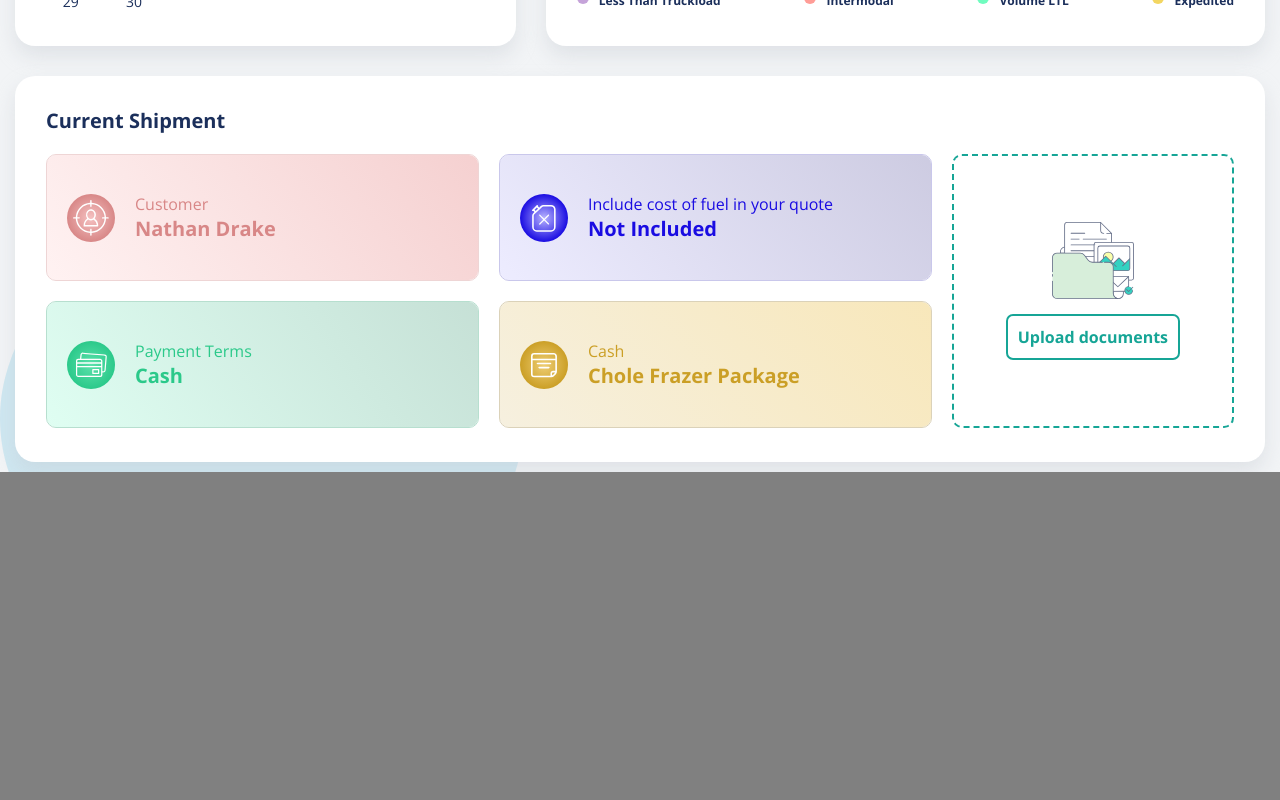
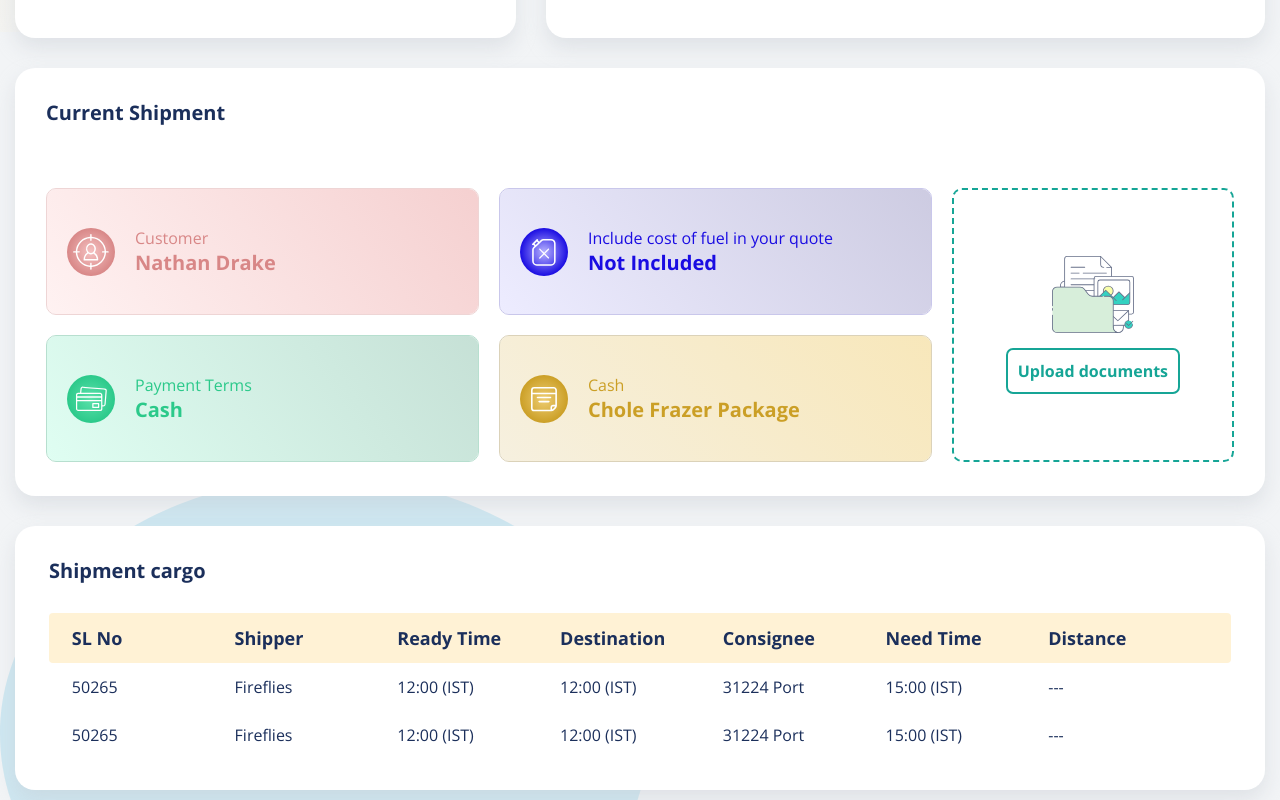
Before and after one commit to KamilTokarz110/Vue-dashboard, a Vue app: page / in a window 1280 px wide. Shown: the part 910-1710 px from the top of the page. Before the commit the page ends 1382 px from the top, so only its background shows below. Built offline with nearby package versions, Linux system fonts and the light colour scheme.

Commit message:
styling shipment-cargo component

```diff
--- a/src/components/Section_main.vue
+++ b/src/components/Section_main.vue
@@ -124,7 +124,23 @@
       .card--current-shipment__item-upload
         img.card--current-shipment__image(src="../assets/files.svg")
         a.card--current-shipment__link Upload documents
-  //- .card.card--cargo-shipment cargo-shipment
+  .card.card--cargo-shipment
+    h2.card--cargo-shipment__title Shipment cargo
+    ul.card--cargo-shipment__list.card--cargo-shipment__list--title
+      li.card--cargo-shipment__item.card--cargo-shipment__item--bold(
+        v-for="(cargo, index) in cargos",
+        :key="index"
+      ) {{ cargo }}
+    ul.card--cargo-shipment__list.card--cargo-shipment__list--info
+      li.card--cargo-shipment__item-info(
+        v-for="(information, index) in informations",
+        :key="index"
+      ) {{ information }}
+    ul.card--cargo-shipment__list.card--cargo-shipment__list--info
+      li.card--cargo-shipment__item-info(
+        v-for="(information, index) in informations",
+        :key="index"
+      ) {{ information }}
 </template>
 
 <script>
@@ -151,6 +167,24 @@ export default {
         "4 PM",
         "5 PM",
       ],
+      cargos: [
+        "SL No",
+        "Shipper",
+        "Ready Time",
+        "Destination",
+        "Consignee",
+        "Need Time",
+        "Distance",
+      ],
+      informations: [
+        "50265",
+        "Fireflies",
+        "12:00 (IST)",
+        "12:00 (IST)",
+        "31224 Port",
+        "15:00 (IST)",
+        "---",
+      ],
     };
   },
 };
--- a/src/scss/_main.scss
+++ b/src/scss/_main.scss
@@ -738,7 +738,7 @@ html {
     @include xl {
       flex-basis: calc((100% / 12) * 3 - 30px);
       max-width: calc((100% / 12) * 3 - 30px);
-      padding: 29px 51px 38px 50px;
+      padding: 29px 51px 29px 51px;
       gap: 0px 0px;
 
 
@@ -780,6 +780,7 @@ html {
 
       background: #FFFFFF 0% 0% no-repeat padding-box;
       border-radius: 5px;
+      cursor: pointer;
 
       @include lg {
         display: none;
@@ -823,6 +824,10 @@ html {
         font-weight: bold;
         letter-spacing: 0px;
         color: #FFFFFF;
+
+        @include lg {
+          font-size: 1.6rem;
+        }
 
       }
 
@@ -880,6 +885,7 @@ html {
 
     @include lg {
       padding: 24px;
+      gap: 0;
     }
 
     .line {
@@ -890,6 +896,10 @@ html {
       opacity: 1;
       margin-top: 12px;
       margin-bottom: 6px;
+
+      @include lg {
+        margin-top: 24px;
+      }
     }
 
     &__header {
@@ -1014,7 +1024,7 @@ html {
       font-size: 1.6rem;
 
       @include lg {
-        font-size: 4rem;
+        font-size: 2rem;
       }
 
 
@@ -1023,7 +1033,7 @@ html {
         font-weight: bolder;
 
         @include lg {
-          font-size: 4.7rem;
+          font-size: 3.5rem;
         }
 
 
@@ -1226,6 +1236,7 @@ html {
       @include lg {
         font-size: 2rem;
         width: 100%;
+        margin-bottom: 42px;
 
       }
 
@@ -1458,6 +1469,14 @@ html {
       border-radius: 7px;
       opacity: 1;
       cursor: pointer;
+      transition: .4s;
+
+      &:hover {
+        color: white;
+        background-color: rgba(#16A596, .4);
+        border: 2px solid white;
+        border-radius: 8px;
+      }
 
       @include md {
         font-size: 1.6rem;
@@ -1481,8 +1500,105 @@ html {
   }
 
   &--cargo-shipment {
+    display: none;
+
     @include md {
-      background-color: red;
+      display: flex;
+      flex-wrap: wrap;
+      flex-basis: 100%;
+      color: $nav-font-color;
+    }
+
+    @include lg {
+      display: flex;
+      flex-wrap: wrap;
+      flex-basis: 100%;
+
+      padding: 31px 34px;
+      color: $nav-font-color;
+
+    }
+
+    &__title {
+      @include md {
+        font-size: 1.6rem;
+        margin-bottom: 16px;
+      }
+
+      @include lg {
+        color: $nav-font-color;
+        font-size: 2rem;
+        margin-bottom: 29px;
+      }
+
+
+    }
+
+    &__list {
+      display: flex;
+      justify-content: space-evenly;
+      align-items: center;
+      flex-basis: 100%;
+      padding: 13px 20px;
+
+      list-style: none;
+      background: #FFF2D5 0% 0% no-repeat padding-box;
+      border-radius: 4px;
+
+
+      @include md {}
+
+      @include lg {}
+
+      &--info {
+        background: none;
+        border-radius: 0px;
+
+        // text-align: left;
+        @include lg {}
+
+
+      }
+    }
+
+    &__item {
+      flex-basis: 14%;
+      text-align: left;
+      font-size: 1.6rem;
+
+      // flex-basis: 100%;
+      @include lg {
+        flex-basis: 14%;
+        text-align: left;
+        // flex-basis: 100%;
+      }
+
+
+      &--bold {
+        font-size: 1.6rem;
+        font-weight: bold;
+        text-align: left;
+
+        @include lg {
+          font-size: 1.8rem;
+          font-weight: bold;
+          text-align: left;
+        }
+
+      }
+
+      &-info {
+        font-size: 1.6rem;
+        text-align: left;
+        flex-basis: 14%;
+
+        @include lg {}
+
+      }
+    }
+
+    @include md {
+      // background-color: red;
       flex-basis: 100%;
     }
   }
@@ -1526,6 +1642,12 @@ html {
       border-radius: 0px;
       border: none;
       text-align: center;
+      transition: .3s;
+
+      &:hover {
+        color: rgba($active-color, .4);
+        background: none;
+      }
 
       @include lg {
         text-align: left;
```
